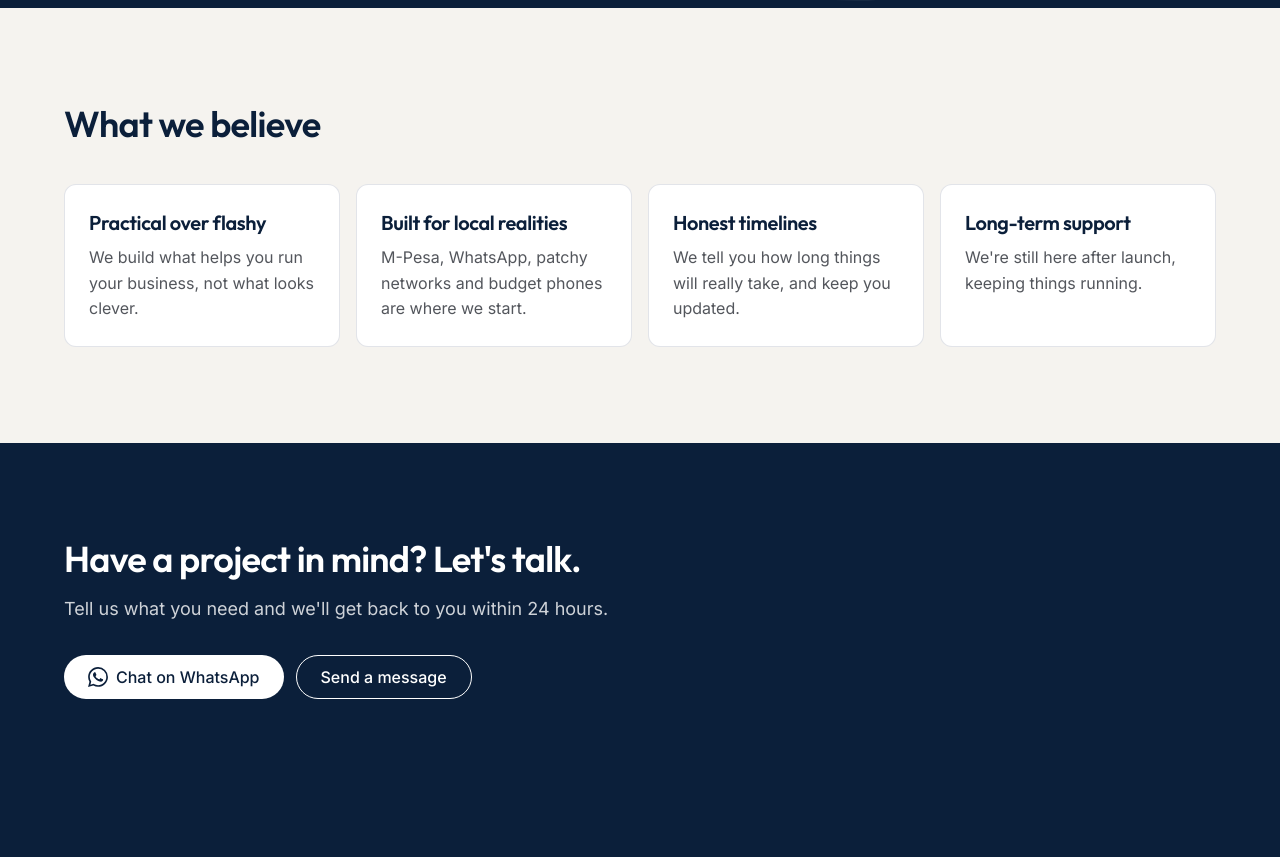
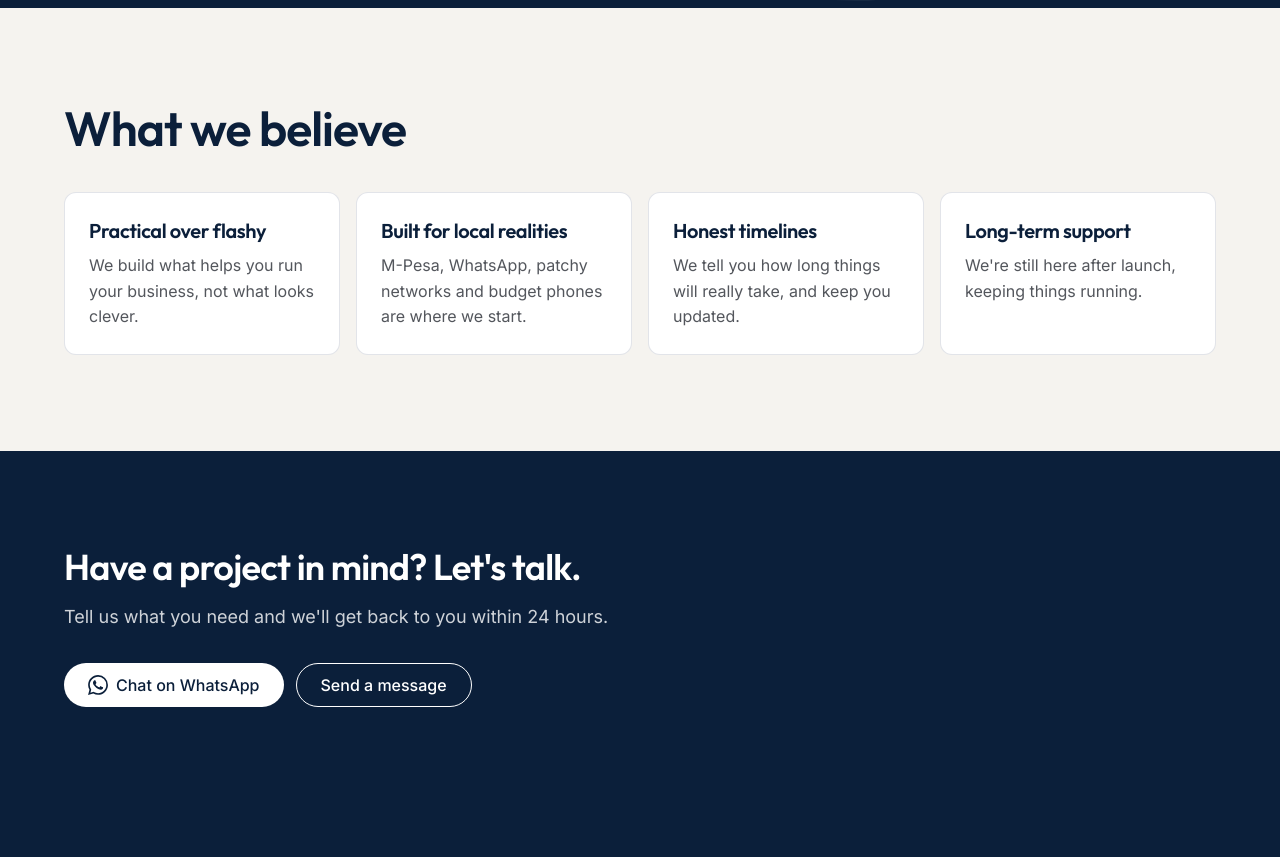
Before and after one commit to Jkosencha/undanova, a Next.js app: page /about in a window 1280 px wide. Shown: the part 1412-2269 px from the top of the page. Built offline with nearby package versions, Linux system fonts and the light colour scheme.

Commit message:
Bolder section headings with eyebrow labels and accent words
Headings are larger, can be centred, take an optional uppercase label, and can highlight a word with a wave underline (light) or gradient (navy).

```diff
--- a/src/components/section.tsx
+++ b/src/components/section.tsx
@@ -15,22 +15,39 @@ export function Container({ children, className = "" }: { children: ReactNode; c
 
 type SectionHeadingProps = {
   id: string;
-  title: string;
+  /** Wrap a word in <Accent> to light it up. */
+  title: ReactNode;
   intro?: string;
+  eyebrow?: string;
   /** Use "dark" inside navy sections. */
   tone?: "light" | "dark";
+  align?: "left" | "center";
 };
 
-/** Standard h2 + optional intro line used at the top of a section. */
-export function SectionHeading({ id, title, intro, tone = "light" }: SectionHeadingProps) {
+/** Highlights part of a heading: wave underline on light sections, gradient on navy. */
+export function Accent({ children, tone = "light" }: { children: ReactNode; tone?: "light" | "dark" }) {
+  if (tone === "dark") return <span className="text-gradient-wave">{children}</span>;
   return (
-    <div className="max-w-2xl">
-      <h2 id={id} className={`text-3xl md:text-4xl ${tone === "dark" ? "text-white" : "text-navy"}`}>
+    <span className="underline decoration-wave decoration-[0.12em] underline-offset-[0.18em]">{children}</span>
+  );
+}
+
+/** Standard section heading: optional pill label, h2 and intro line. */
+export function SectionHeading({ id, title, intro, eyebrow, tone = "light", align = "left" }: SectionHeadingProps) {
+  const dark = tone === "dark";
+  return (
+    <div className={`max-w-2xl ${align === "center" ? "mx-auto text-center" : ""}`}>
+      {eyebrow && (
+        <p
+          className={`mb-4 text-sm font-semibold uppercase tracking-[0.18em] ${dark ? "text-white/70" : "text-ink/60"}`}
+        >
+          {eyebrow}
+        </p>
+      )}
+      <h2 id={id} className={`text-[34px] md:text-5xl ${dark ? "text-white" : "text-navy"}`}>
         {title}
       </h2>
-      {intro && (
-        <p className={`mt-3 text-lg ${tone === "dark" ? "text-white/80" : "text-ink/70"}`}>{intro}</p>
-      )}
+      {intro && <p className={`mt-4 text-lg md:text-xl ${dark ? "text-white/80" : "text-ink/70"}`}>{intro}</p>}
     </div>
   );
 }
```
